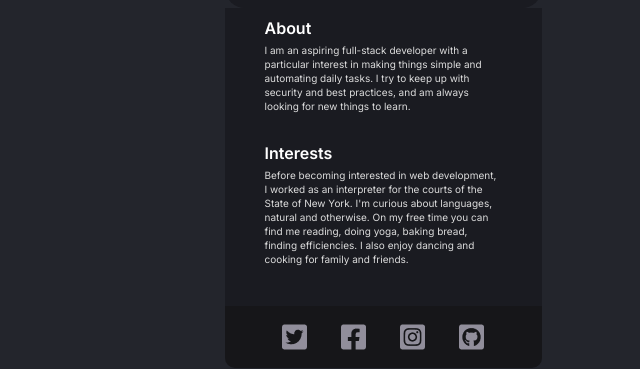
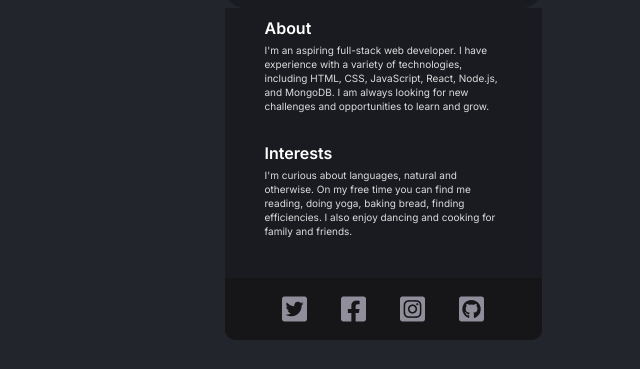
Before and after one commit to dscardona/digital-business-card, a React (Vite) app: page / in a window 1280 px wide. Shown: the part 786-1155 px from the top of the page, without its empty margins (257-897 px from the left). After the commit the page ends 1134 px from the top, so only its background shows below. Built offline with nearby package versions, Linux system fonts and the light colour scheme.

Commit message:
Rewrite About/Interests

```diff
--- a/src/components/About.jsx
+++ b/src/components/About.jsx
@@ -5,7 +5,7 @@ function About() {
         <>
         <div className="about-body">
             <h3>About</h3>
-            <p>I am an aspiring full-stack developer with a particular interest in making things simple and automating daily tasks. I try to keep up with security and best practices, and am always looking for new things to learn.</p>
+            <p>I'm an aspiring full-stack web developer. I have experience with a variety of technologies, including HTML, CSS, JavaScript, React, Node.js, and MongoDB. I am always looking for new challenges and opportunities to learn and grow.</p>
         </div>
         </>
     )
--- a/src/components/Interests.jsx
+++ b/src/components/Interests.jsx
@@ -3,7 +3,7 @@ function Interests() {
         <>
         <div className="interests-body">
             <h3>Interests</h3>
-            <p>Before becoming interested in web development, I worked as an interpreter for the courts of the State of New York. I'm curious about languages, natural and otherwise. On my free time you can find me reading, doing yoga, baking bread, finding efficiencies. I also enjoy dancing and cooking for family and friends.</p>
+            <p>I'm curious about languages, natural and otherwise. On my free time you can find me reading, doing yoga, baking bread, finding efficiencies. I also enjoy dancing and cooking for family and friends.</p>
         </div>
         </>
     )
```
